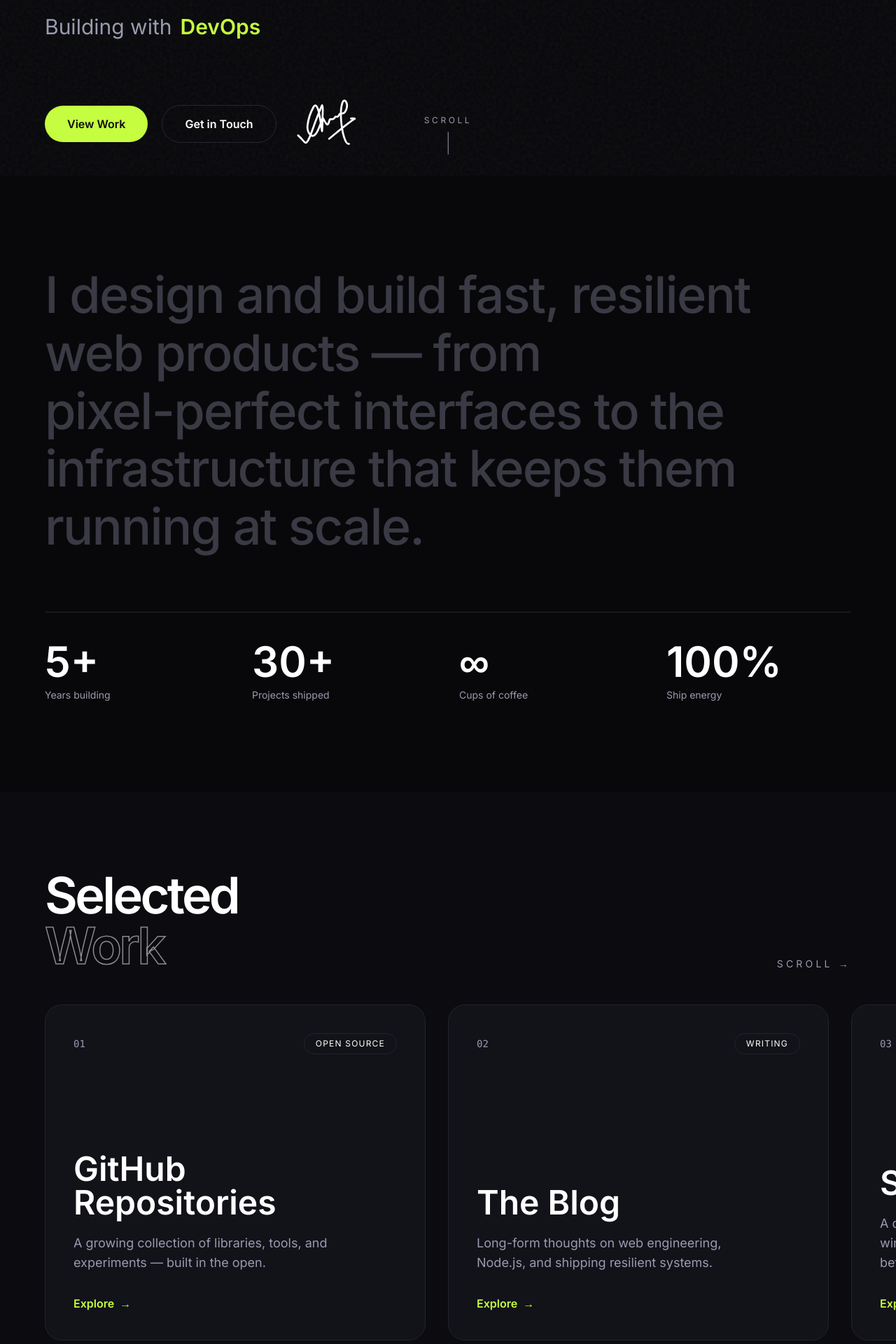
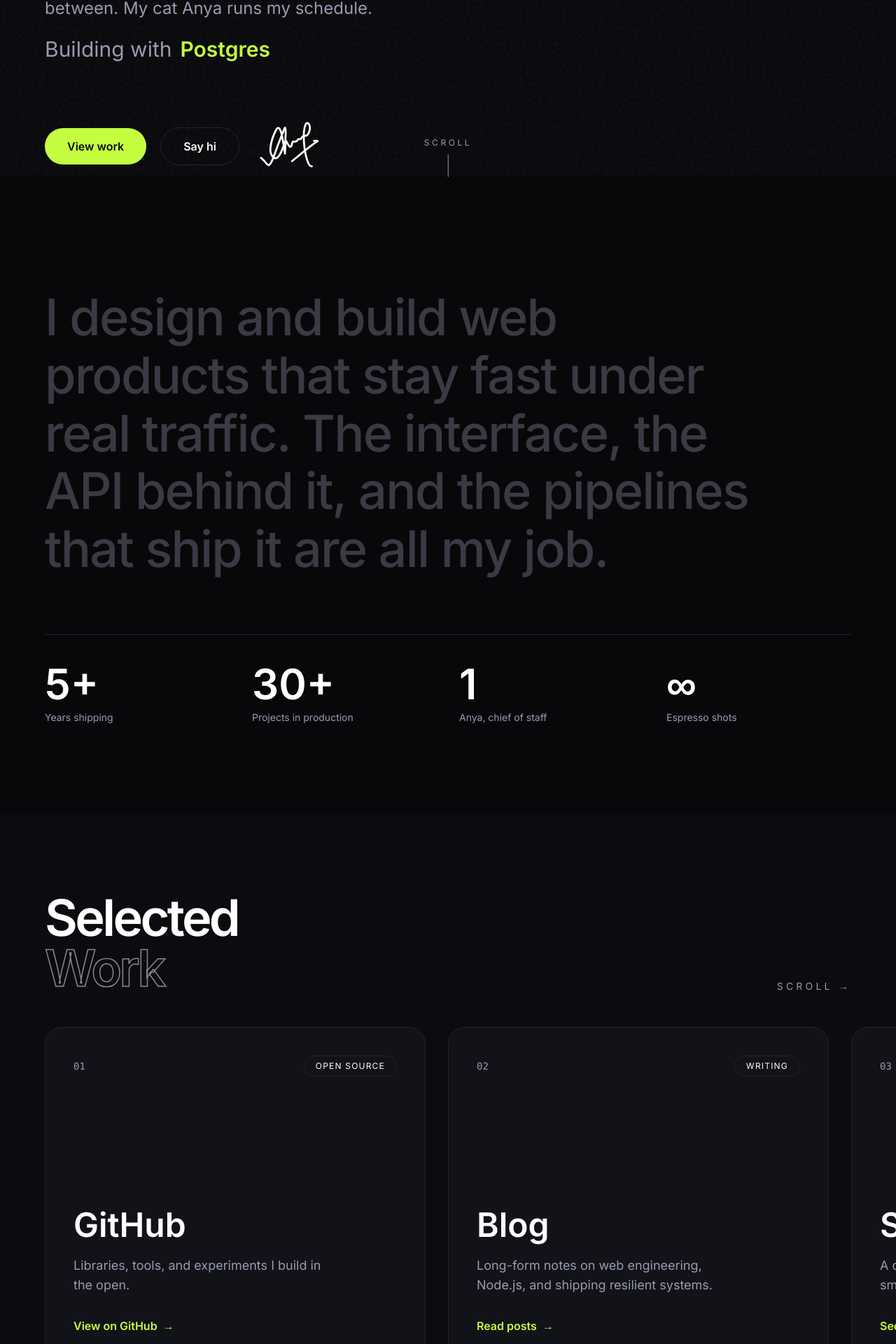
Before and after one commit to aaryanporwal/websoot-v1, a Next.js app: page / in a window 1280 px wide. Shown: the part 549-2469 px from the top of the page at 70% size. Built offline with nearby package versions, Linux system fonts and the light colour scheme; a web font is replaced by a local one.

Commit message:
Update content and improve component descriptions
- Revised text in About, Hero, and Work components for clarity and engagement.
- Changed labels in NavBar for better navigation context.
- Enhanced footer text for consistency.
- Added functionality in SmoothScroll for better scrolling behavior.

```diff
--- a/components/About.js
+++ b/components/About.js
@@ -9,7 +9,7 @@ if (typeof window !== "undefined") {
 }
 
 const STATEMENT =
-  "I design and build fast, resilient web products — from pixel-perfect interfaces to the infrastructure that keeps them running at scale.";
+  "I design and build web products that stay fast under real traffic. The interface, the API behind it, and the pipelines that ship it are all my job.";
 
 export default function About() {
   const root = useRef(null);
@@ -61,10 +61,10 @@ export default function About() {
 
         <div className="mt-20 grid grid-cols-2 gap-8 border-t border-line pt-10 sm:grid-cols-4">
           {[
-            { n: "5+", l: "Years building" },
-            { n: "30+", l: "Projects shipped" },
-            { n: "∞", l: "Cups of coffee" },
-            { n: "100%", l: "Ship energy" },
+            { n: "5+", l: "Years shipping" },
+            { n: "30+", l: "Projects in production" },
+            { n: "1", l: "Anya, chief of staff" },
+            { n: "∞", l: "Espresso shots" },
           ].map((s) => (
             <div key={s.l}>
               <div className="font-display text-4xl font-semibold text-white sm:text-6xl">
--- a/components/Footer.js
+++ b/components/Footer.js
@@ -89,8 +89,8 @@ export function Footer() {
             ))}
           </ul>
           <p className="font-sans text-sm text-muted">
-            &copy; {new Date().getFullYear()} Aaryan Porwal — Built with
-            Next.js, GSAP & Bun.
+            &copy; {new Date().getFullYear()} Aaryan Porwal. Built with
+            Next.js, GSAP, and Bun.
           </p>
         </div>
       </div>
--- a/components/Hero.js
+++ b/components/Hero.js
@@ -10,7 +10,7 @@ if (typeof window !== "undefined") {
   gsap.registerPlugin(useGSAP, SplitText);
 }
 
-const ROTATING = ["Web Development", "Node.js", "DevOps", "Cloud Native"];
+const ROTATING = ["Next.js", "Node.js", "Postgres", "Docker", "CI/CD"];
 
 export default function Hero() {
   const root = useRef(null);
@@ -112,8 +112,9 @@ export default function Hero() {
 
         <div className="hero-fade mt-8 max-w-2xl font-sans text-lg text-muted sm:text-2xl">
           <p>
-            A passionate Web Engineer by day, code magician by night — always
-            eager to craft the next impactful solution.
+            I build web products that load fast and hold up under load.
+            Interfaces, the APIs behind them, and the boring infra in between.
+            My cat Anya runs my schedule.
           </p>
         </div>
 
@@ -137,7 +138,7 @@ export default function Hero() {
             transition={{ type: "spring", stiffness: 400, damping: 20 }}
             className="rounded-full bg-voltage px-8 py-3.5 font-display text-base font-semibold text-body"
           >
-            View Work
+            View work
           </motion.a>
           <motion.a
             href="#contact"
@@ -146,7 +147,7 @@ export default function Hero() {
             transition={{ type: "spring", stiffness: 400, damping: 20 }}
             className="rounded-full border border-line px-8 py-3.5 font-display text-base font-semibold text-white hover:border-white"
           >
-            Get in Touch
+            Say hi
           </motion.a>
           <div className="ml-2 text-white">
             <Signature />
--- a/components/NavBar.js
+++ b/components/NavBar.js
@@ -9,7 +9,7 @@ const PROJECTS_URL = "https://github.com/aaryanporwal?tab=repositories";
 const LINKS = [
   { label: "Work", href: "#work" },
   { label: "About", href: "#about" },
-  { label: "Projects", href: PROJECTS_URL, external: true },
+  { label: "GitHub", href: PROJECTS_URL, external: true },
   { label: "Scrapbook", href: SCRAPBOOK_URL, external: true },
   { label: "Blog", href: BLOG_URL, external: true },
 ];
@@ -68,7 +68,7 @@ export default function NavBar() {
 
           {/* Mobile toggle */}
           <button
-            aria-label="Toggle menu"
+            aria-label={open ? "Close menu" : "Open menu"}
             aria-expanded={open}
             onClick={() => setOpen((v) => !v)}
             className="relative z-50 flex h-10 w-10 flex-col items-center justify-center gap-1.5 md:hidden"
--- a/components/SmoothScroll.js
+++ b/components/SmoothScroll.js
@@ -5,6 +5,15 @@ import { ScrollTrigger } from "gsap/ScrollTrigger";
 
 if (typeof window !== "undefined") {
   gsap.registerPlugin(ScrollTrigger);
+}
+
+function crossesPinnedSection(from, to) {
+  return ScrollTrigger.getAll().some((t) => {
+    if (!t.pin) return false;
+    const lo = Math.min(from, to);
+    const hi = Math.max(from, to);
+    return hi > t.start && lo < t.end;
+  });
 }
 
 export default function SmoothScroll({ children }) {
@@ -38,7 +47,12 @@ export default function SmoothScroll({ children }) {
       const target = document.querySelector(id);
       if (!target) return;
       e.preventDefault();
-      lenis.scrollTo(target, { offset: -40 });
+      const targetY =
+        target.getBoundingClientRect().top + window.scrollY - 40;
+      lenis.scrollTo(target, {
+        offset: -40,
+        immediate: crossesPinnedSection(lenis.scroll, targetY),
+      });
     };
     document.addEventListener("click", onAnchorClick);
 
--- a/components/Work.js
+++ b/components/Work.js
@@ -11,32 +11,37 @@ if (typeof window !== "undefined") {
 const PROJECTS = [
   {
     tag: "Open Source",
-    title: "GitHub Repositories",
-    desc: "A growing collection of libraries, tools, and experiments — built in the open.",
+    title: "GitHub",
+    desc: "Libraries, tools, and experiments I build in the open.",
+    cta: "View on GitHub",
     href: "https://github.com/aaryanporwal?tab=repositories",
   },
   {
     tag: "Writing",
-    title: "The Blog",
-    desc: "Long-form thoughts on web engineering, Node.js, and shipping resilient systems.",
+    title: "Blog",
+    desc: "Long-form notes on web engineering, Node.js, and shipping resilient systems.",
+    cta: "Read posts",
     href: "https://blog.aaryanporwal.com/",
   },
   {
     tag: "Tinkering",
     title: "Scrapbook",
-    desc: "A daily log of what I'm hacking on — small wins, big experiments, and everything between.",
+    desc: "A daily log of what I'm hacking on, from small wins to broken experiments.",
+    cta: "See scraps",
     href: "https://scrapbook.hackclub.com/aaryan",
   },
   {
-    tag: "Infra / DevOps",
+    tag: "Infra",
     title: "Cloud & Pipelines",
     desc: "CI/CD, containers, and infrastructure that lets products scale without drama.",
+    cta: "View on GitHub",
     href: "https://github.com/aaryanporwal?tab=repositories",
   },
   {
-    tag: "Let's talk",
-    title: "Work With Me",
-    desc: "Have something ambitious in mind? Let's build something award-worthy together.",
+    tag: "Hire me",
+    title: "Work with me",
+    desc: "Got something ambitious in mind? Tell me about it and we'll figure out what to build.",
+    cta: "Start the brief",
     href: "#contact",
   },
 ];
@@ -123,7 +128,7 @@ export default function Work() {
                 {p.desc}
               </p>
               <div className="mt-8 inline-flex items-center gap-2 font-display text-base font-semibold text-voltage">
-                Explore
+                {p.cta}
                 <span className="transition-transform duration-300 group-hover:translate-x-1.5">
                   →
                 </span>
--- a/pages/index.js
+++ b/pages/index.js
@@ -10,10 +10,10 @@ export default function Home() {
   return (
     <div className="grain relative min-h-screen bg-body text-white">
       <Head>
-        <title>Aaryan Porwal — Web Engineer</title>
+        <title>Aaryan Porwal · Web Engineer</title>
         <meta
           name="description"
-          content="Aaryan Porwal — Web Engineer crafting fast, resilient, award-worthy web products. Web Development, Node.js, DevOps & Cloud."
+          content="Personal site of Aaryan Porwal, a web engineer who builds fast, resilient web products. Work, writing, and a cat named Anya who screens the inbox."
         />
         <meta name="viewport" content="width=device-width, initial-scale=1" />
         <link rel="icon" href="/favicon.ico" />
```
Also changed, not shown: .impeccable/critique/2026-06-09T08-12-15Z__pages-index-js.md (added).
